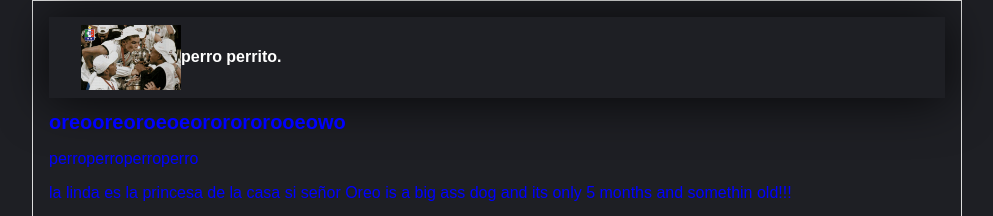
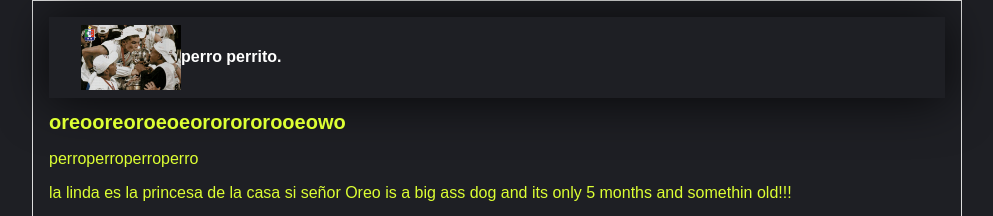
Before and after one commit to smadrida123/Blog, a plain HTML site: page index.html in a window 1280 px wide. Shown: the top 216 px of the page, without its empty margins (143-1136 px from the left). Drawn offline with Linux system fonts and the light colour scheme; files whose address does not match are found by name.

Commit message:
prueba stash

```diff
--- a/css/estilo.css
+++ b/css/estilo.css
@@ -1,7 +1,7 @@
 body
 {
     background: #1e1f24;
-    color: blue;
+    color: #DDFF33;
     text-align: center;
     font-family: "Arial";
     font-size: 16px;
```
